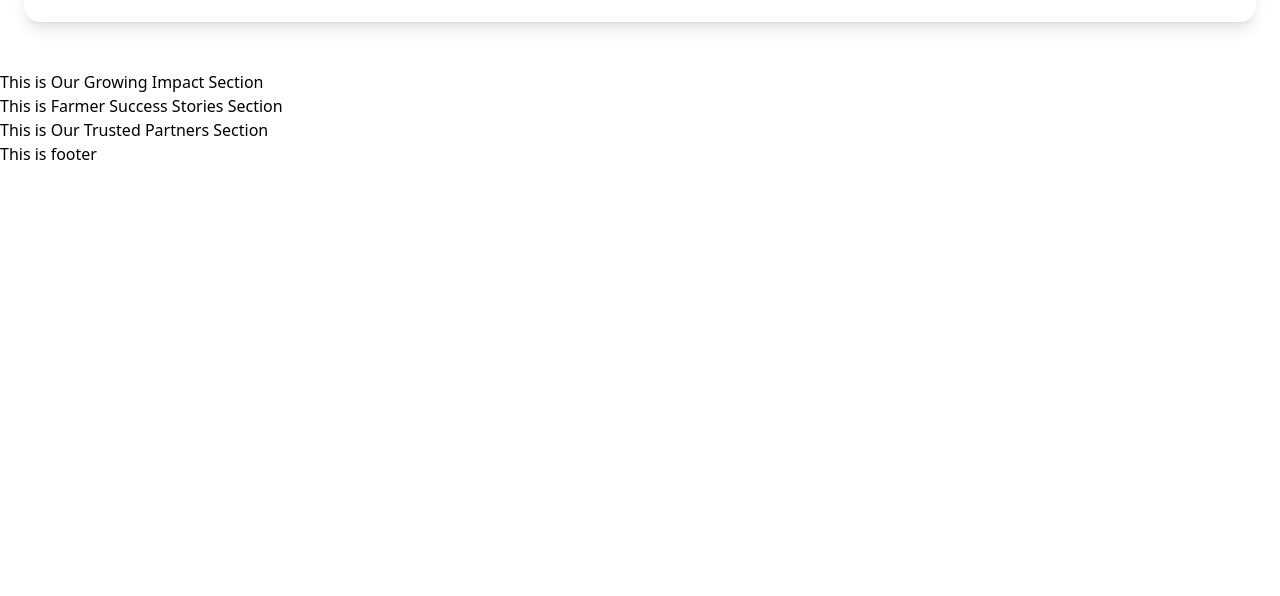
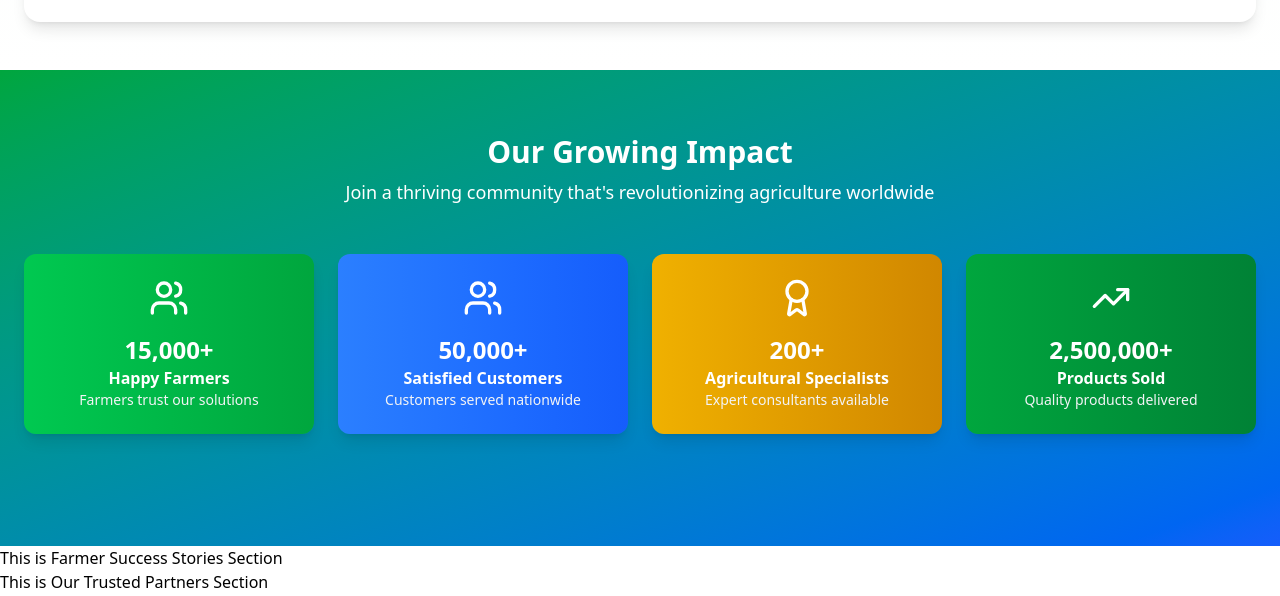
Before and after one commit to Subroto89/root-farming-frontend, a React (Vite) app: page / in a window 1280 px wide. Shown: the part 1066-1662 px from the top of the page. Before the commit the page ends 1232 px from the top, so only its background shows below. Built offline with nearby package versions, Linux system fonts and the light colour scheme.

Commit message:
Impect Section Added

```diff
--- a/src/components/HomePage/HowItWorksSection.jsx
+++ b/src/components/HomePage/HowItWorksSection.jsx
@@ -1,5 +1,6 @@
 import React from "react";
 import HowItsWorksCards from "./HowItsWorksCards";
+import OurGrowingImpactSection from "./OurGrowingImpactSection";
 
 const HowItWorksSection = () => {
   return (
@@ -10,6 +11,7 @@ const HowItWorksSection = () => {
       </p>
 
       <HowItsWorksCards></HowItsWorksCards>
+      {/* <OurGrowingImpactSection></OurGrowingImpactSection> */}
     </div>
   );
 };
--- a/src/components/HomePage/OurGrowingImpactSection.jsx
+++ b/src/components/HomePage/OurGrowingImpactSection.jsx
@@ -1,11 +1,65 @@
-import React from 'react';
+import React from "react";
+import { Users, Award, TrendingUp } from "lucide-react";
 
 const OurGrowingImpactSection = () => {
-    return (
-        <div>
-            This is Our Growing Impact Section
-        </div>
-    );
+  const stats = [
+    {
+      icon: <Users className="w-10 h-10 text-white" />,
+      value: "15,000+",
+      label: "Happy Farmers",
+      desc: "Farmers trust our solutions",
+      bg: "from-green-500 to-green-600",
+    },
+    {
+      icon: <Users className="w-10 h-10 text-white" />,
+      value: "50,000+",
+      label: "Satisfied Customers",
+      desc: "Customers served nationwide",
+      bg: "from-blue-500 to-blue-600",
+    },
+    {
+      icon: <Award className="w-10 h-10 text-white" />,
+      value: "200+",
+      label: "Agricultural Specialists",
+      desc: "Expert consultants available",
+      bg: "from-yellow-500 to-yellow-600",
+    },
+    {
+      icon: <TrendingUp className="w-10 h-10 text-white" />,
+      value: "2,500,000+",
+      label: "Products Sold",
+      desc: "Quality products delivered",
+      bg: "from-green-600 to-green-700",
+    },
+  ];
+  return <div className="bg-gradient-to-br from-green-600 to-blue-600">
+    <section className="max-w-7xl mx-auto py-16 px-6 text-white">
+      {/* Header */}
+      <div className="text-center mb-12">
+        <h2 className="text-3xl font-bold">Our Growing Impact</h2>
+        <p className="mt-2 text-lg">
+          Join a thriving community that's revolutionizing agriculture worldwide
+        </p>
+      </div>
+
+      {/* Stats */}
+      <div className="grid grid-cols-1 md:grid-cols-4 gap-6 mb-12">
+        {stats.map((stat, index) => (
+          <div
+            key={index}
+            className={`rounded-xl p-6 text-center bg-gradient-to-r ${stat.bg} shadow-lg`}
+          >
+            <div className="flex justify-center mb-4">{stat.icon}</div>
+            <h3 className="text-2xl font-bold">{stat.value}</h3>
+            <p className="font-semibold">{stat.label}</p>
+            <p className="text-sm text-gray-100">{stat.desc}</p>
+          </div>
+        ))}
+      </div>
+
+
+    </section>
+  </div>;
 };
 
 export default OurGrowingImpactSection;
```
